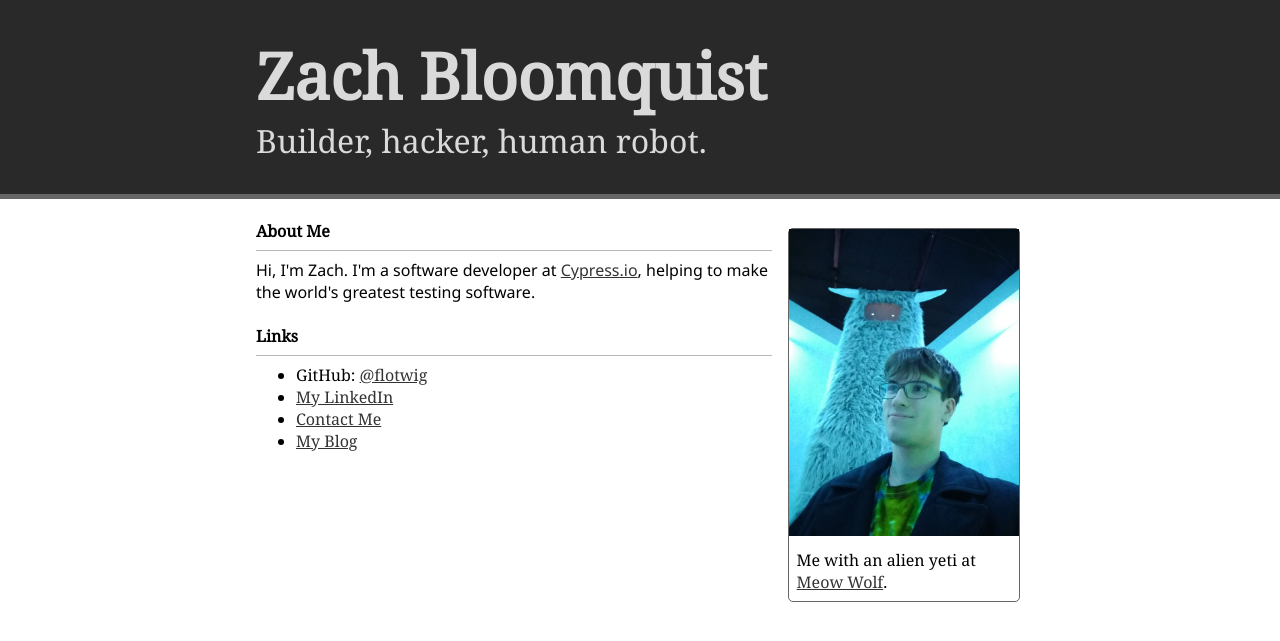
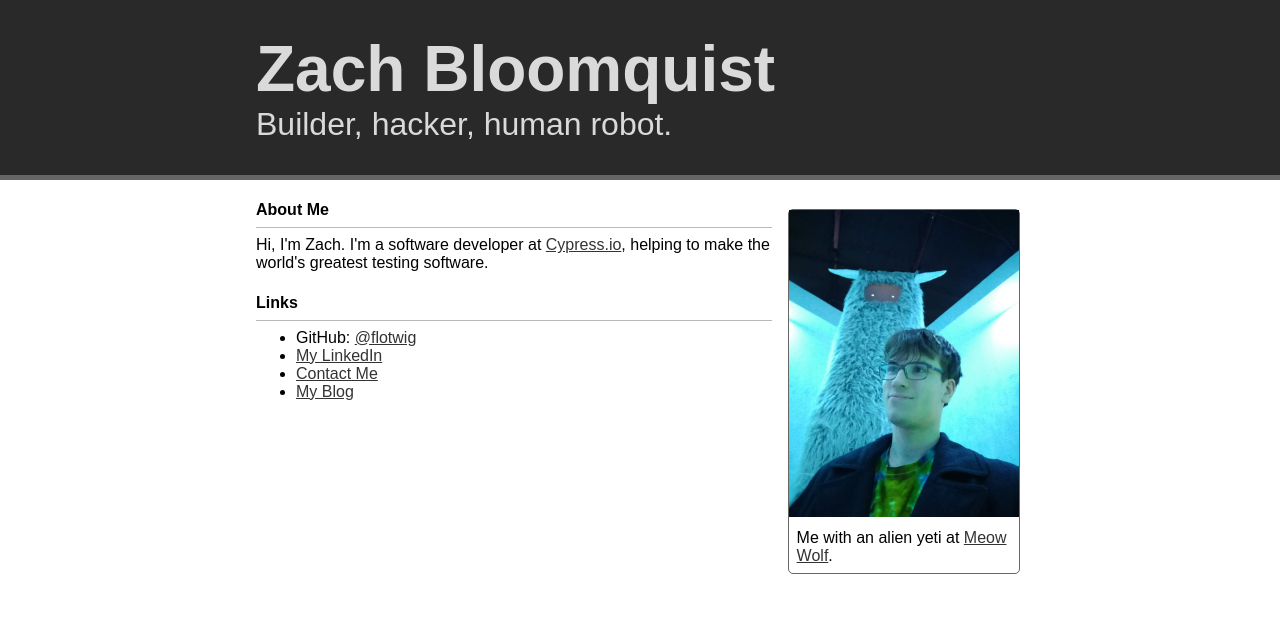
Before and after one commit to flotwig/site, a Jekyll site: the page built from index.html, in a window 1280 px wide. Shown: the top 641 px of the page. Built offline with Jekyll 4.4.1, drawn with Linux system fonts in a browser that asks for light colours.

Commit message:
use local fonts

```diff
--- a/assets/style.scss
+++ b/assets/style.scss
@@ -1,7 +1,5 @@
 ---
 ---
-
-@import url('https://fonts.googleapis.com/css?family=Noto+Sans|Noto+Serif');
 
 $darkText: rgb(218, 218, 218);
 
@@ -9,8 +7,7 @@ $darkBg: rgb(41, 41, 41);
 $darkAccent: rgb(102, 102, 102);
 $lightAccent: rgb(184, 184, 184);
 
-$sans: 'Noto Sans', 'Arial', sans-serif;
-$serif: 'Noto Serif', serif;
+$sans: 'Arial', sans-serif;
 
 html, body, h1 {
     margin: 0;
@@ -48,9 +45,8 @@ article blockquote {
 }
 
 article .details {
-    font-size: 18px;
+    font-size: 1.2em;
     line-height: 1.58em;
-    letter-spacing: -.003em;
 }
 
 article small {
@@ -80,13 +76,12 @@ article img {
 }
 
 article .frontmatter {
-    font-size: .8em;
+    font-size: .5em;
+    opacity: .5;
 
     >:not(:last-child)::after {
         content: ' -';
     }
-
-
 
     .tags {
         ul {
@@ -103,10 +98,6 @@ article .frontmatter {
     }
 }
 
-p, h4, .serif, li {
-    font-family: $serif;
-}
-
 hr {
     border-top: 0;
     border-right: 0;
@@ -121,7 +112,7 @@ h4 {
 header {
     background: $darkBg;
     color: $darkText;
-    font-family: $serif;
+    font-family: $sans;
 }
 
 header.page {
```
